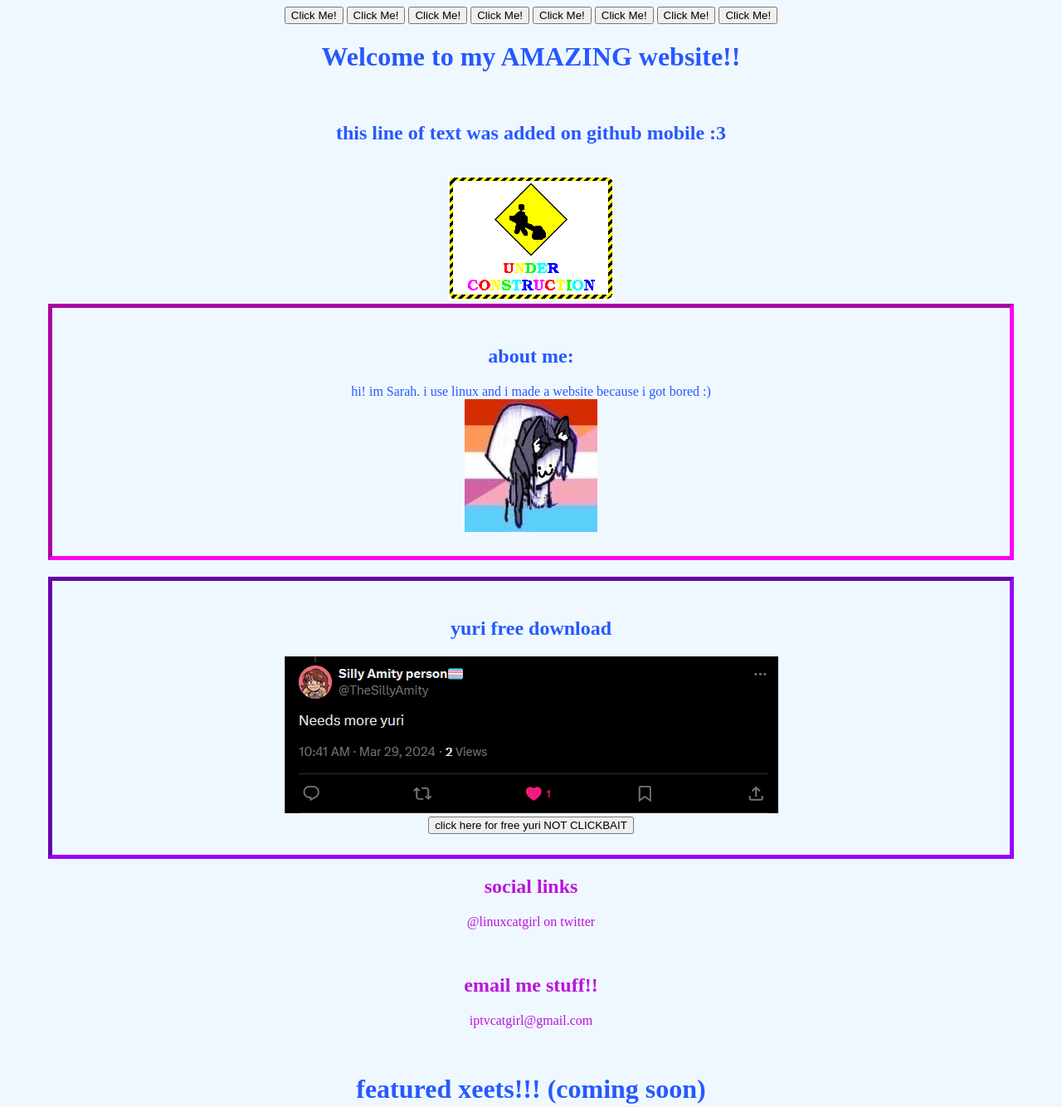
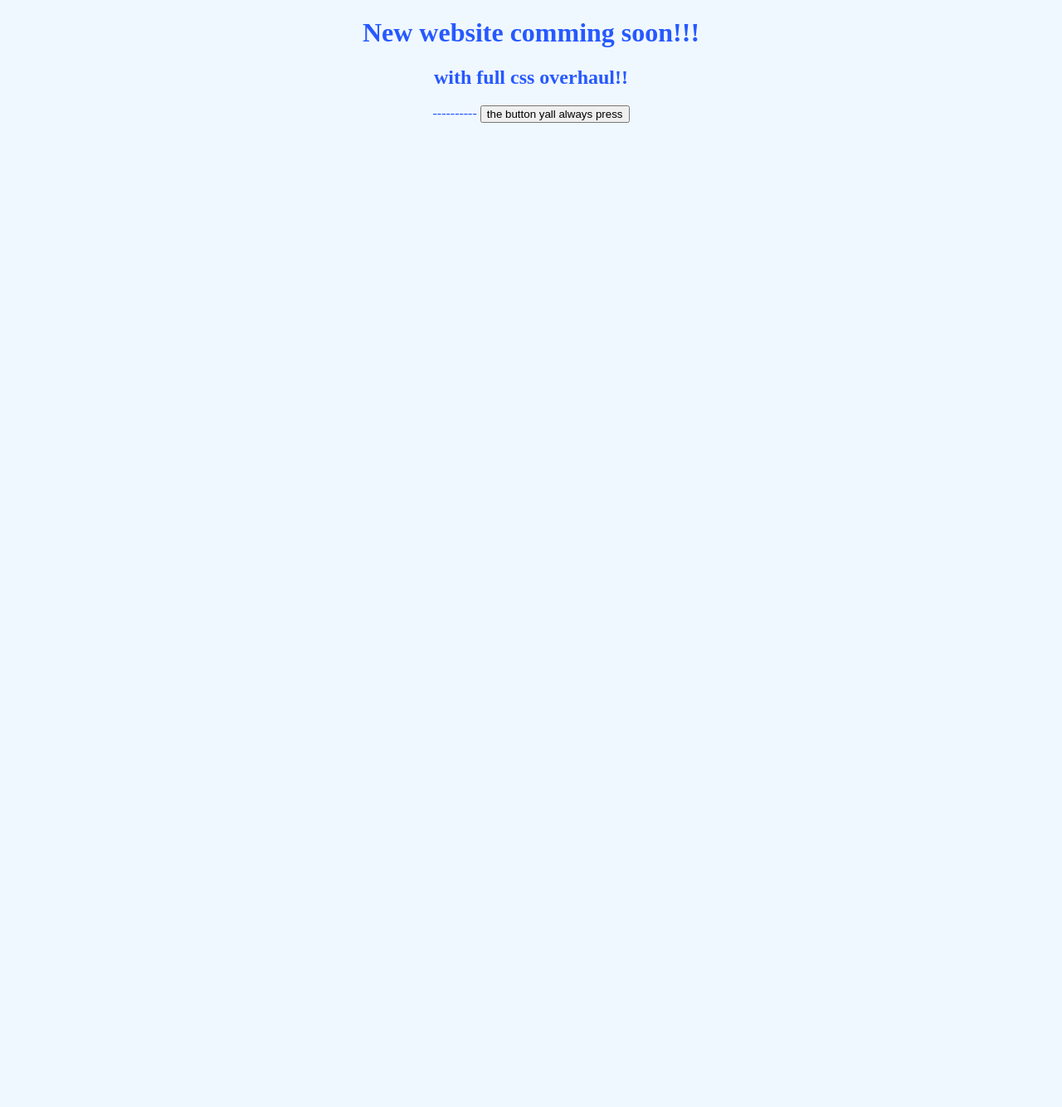
Before and after one commit to linuxcatgirl/linuxcatgirl.github.io, a plain HTML site: page index.html in a window 1280 px wide. Shown: the whole page at 83% size. After the commit the page ends 800 px from the top, so only its background shows below. Drawn offline with Linux system fonts and the light colour scheme.

Commit message:
under construction

```diff
--- a/index.html
+++ b/index.html
@@ -1,51 +1,10 @@
 <!DOCTYPE html>
-<html>
     <head>
         <link rel="stylesheet" href="index.css">
-        <script src="index.js"></script>
     </head>
     <body>
-        <div class="menu">
-            <button type="button">Click Me!</button>
-            <button type="button">Click Me!</button>
-            <button type="button">Click Me!</button>
-            <button type="button">Click Me!</button>
-            <button type="button">Click Me!</button>
-            <button type="button">Click Me!</button>
-            <button type="button">Click Me!</button>
-            <button type="button">Click Me!</button>
-        </div>
-
-        <h1>Welcome to my AMAZING website!!</h1><br>
-        <h2>this line of text was added on github mobile :3</h2><br>
-
-        <img src="construct.gif"><br>
-        <div class="home">
-            <div class="about">
-
-                <h2>about me:</h2>
-                <p1>hi! im Sarah. i use linux and i made a website because i got bored :)</p1><br>
-                <img src="cat.jpg"><br>
-            </div>
-
-            <div class="yuri">
-                <h2>yuri free download</h2>
-                <img src="yuri.png"><br>
-                <button onclick="window.open('https://twitter.com/intent/tweet?text=visit%20https%3A%2F%2Flinuxcatgirl.github.io%20today%20for%20free%20IPTV')">click here for free yuri NOT CLICKBAIT</button><br>
-            </div>
-
-            <div class="links">
-                <h2>social links</h2>
-                <p>@linuxcatgirl on twitter</p><br>
-                <h2>email me stuff!!</h2>
-                <p>iptvcatgirl@gmail.com</p><br>
-            </div>
-        </div>
-
-        <div class="featured">
-            <h1>featured xeets!!! (coming soon)</h1>
-        </div>
-
-
+        <h1>New website comming soon!!!</h1>
+        <h2>with full css overhaul!!</h2>
+        <p1>----------</p1>
+        <button onclick="window.open('https://twitter.com/intent/tweet?text=visit%20https%3A%2F%2Flinuxcatgirl.github.io%20today%20for%20free%20IPTV')">the button yall always press</button>
     </body>
-</html>
```
Also changed, not shown: 1 other file.
